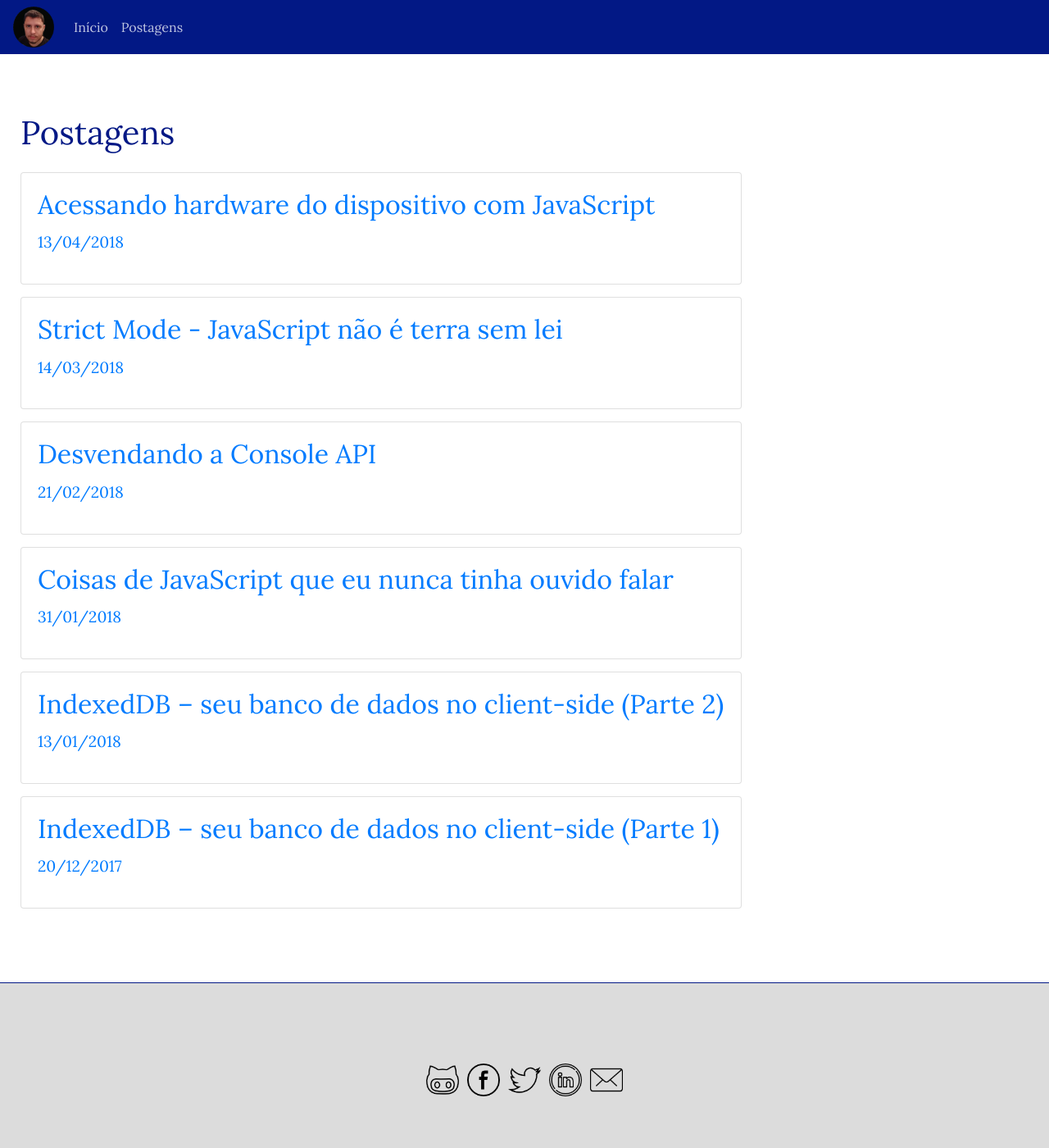
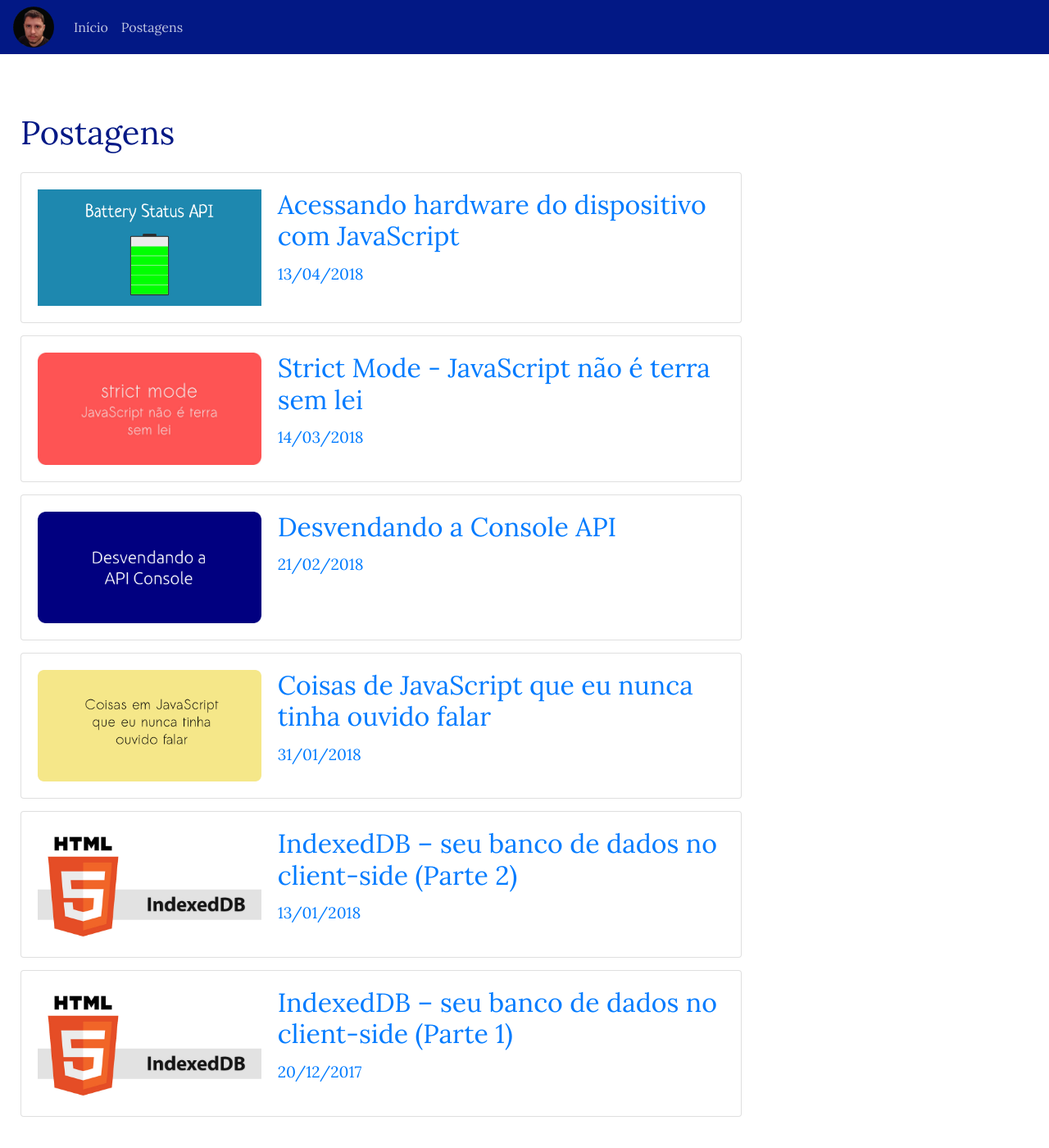
Before and after one commit to maikenegreiros/maikenegreiros.github.io, a Jekyll site: the page built from artigos.html, in a window 1280 px wide and 1400 px high. Shown: the whole window at 82% size. Built offline with Jekyll 4.4.1, drawn with Linux system fonts in a browser that asks for light colours; nearby versions of some CDN libraries.

Commit message:
Add thumbs to posts collection

```diff
--- a/artigos.html
+++ b/artigos.html
@@ -10,7 +10,9 @@
     {% for post in site.posts %}
     <article class="posts-card card">
         <a class="post card-body card-link" href="{{ post.url }}">
-            <div class="card-image"></div>
+            <div class="card-image">
+                <img src="{{ post.image }}" alt="{{ post.alt }}">
+            </div>
             <div class="card-informations">
                 <h2 class="card-title">{{ post.title }}</h2>
                 <!-- <p class="card-text">{{ post.excerpt }}</p> -->
--- a/css/posts-collection.scss
+++ b/css/posts-collection.scss
@@ -9,3 +9,31 @@
 .posts-card {
     margin: 15px 0;
 }
+
+.post.card-body.card-link {
+    display: flex;
+    flex-direction: column;
+    @media (min-width: 700px) {
+        flex-direction: row;
+    }
+}
+
+.card-image {
+    display: flex;
+    justify-content: center;
+    align-items: center;
+    flex: 1;
+}
+
+.card-informations {
+    flex: 2;
+    margin-top: 20px;
+    @media (min-width: 700px) {
+        margin-left: 20px;
+        margin-top: 0;
+    }
+}
+
+.card-image img {
+    max-width: 100%;
+}
```
Also changed, not shown: 3 other files.
